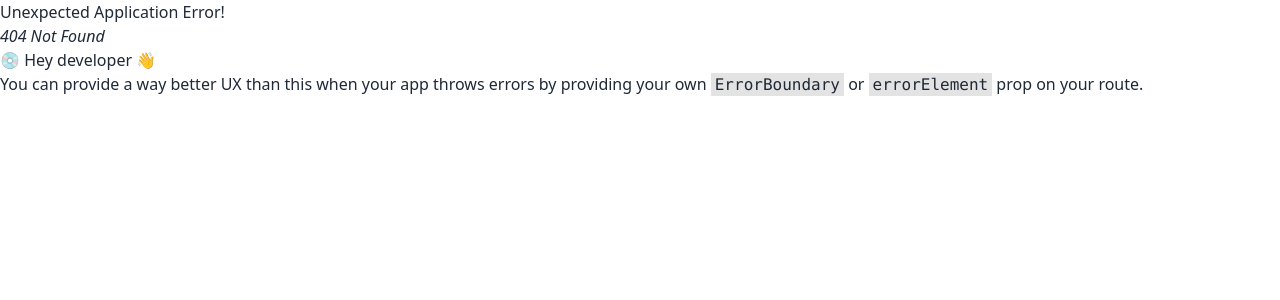
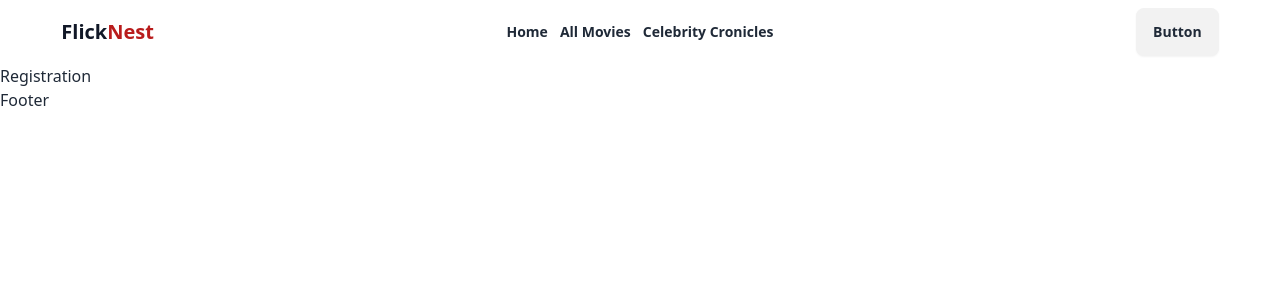
Before and after one commit to Sajnin14/FlickNest, a React (Vite) app: page /auth/register in a window 1280 px wide. Before the commit this address had no page. Shown: the top 300 px of the page. Built offline with nearby package versions, Linux system fonts and the light colour scheme.

Commit message:
routes defined for some pages done, main structure build

```diff
--- /dev/null
+++ b/src/MainPage.jsx
@@ -0,0 +1,16 @@
+import { Outlet } from "react-router-dom";
+import Navbar from "./maincomponents/navbar/Navbar";
+import Footer from "./maincomponents/Footer";
+
+
+const MainPage = () => {
+    return (
+        <div>
+           <Navbar></Navbar>
+           <Outlet></Outlet>
+           <Footer></Footer>
+        </div>
+    );
+};
+
+export default MainPage;
--- /dev/null
+++ b/src/auth/Login.jsx
@@ -0,0 +1,11 @@
+
+
+const Login = () => {
+    return (
+        <div>
+            <h3>Login</h3>
+        </div>
+    );
+};
+
+export default Login;
--- /dev/null
+++ b/src/auth/Registration.jsx
@@ -0,0 +1,10 @@
+
+const Registration = () => {
+    return (
+        <div>
+            <h3>Registration</h3>
+        </div>
+    );
+};
+
+export default Registration;
--- /dev/null
+++ b/src/maincomponents/Footer.jsx
@@ -0,0 +1,11 @@
+
+
+const Footer = () => {
+    return (
+        <div>
+            <h3>Footer</h3>
+        </div>
+    );
+};
+
+export default Footer;
--- /dev/null
+++ b/src/maincomponents/Home.jsx
@@ -0,0 +1,11 @@
+
+
+const Home = () => {
+    return (
+        <div>
+            <h3>Home</h3>
+        </div>
+    );
+};
+
+export default Home;
--- /dev/null
+++ b/src/maincomponents/navbar/Navbar.jsx
@@ -0,0 +1,50 @@
+import { NavLink } from "react-router-dom";
+
+const Navbar = () => {
+    const links = <div className="flex flex-col md:flex-row gap-3">
+        <NavLink to='/'>Home</NavLink>
+        <NavLink to='/allmovies'>All Movies</NavLink>
+        <NavLink to='/'>Celebrity Cronicles</NavLink>
+    </div>
+    return (
+        <div className="w-11/12 mx-auto">
+            <div className="navbar bg-base-100">
+                <div className="navbar-start">
+                    <div className="dropdown">
+                        <div tabIndex={0} role="button" className="btn btn-ghost lg:hidden">
+                            <svg
+                                xmlns="http://www.w3.org/2000/svg"
+                                className="h-5 w-5"
+                                fill="none"
+                                viewBox="0 0 24 24"
+                                stroke="currentColor">
+                                <path
+                                    strokeLinecap="round"
+                                    strokeLinejoin="round"
+                                    strokeWidth="2"
+                                    d="M4 6h16M4 12h8m-8 6h16" />
+                            </svg>
+                        </div>
+                        <ul
+                            tabIndex={0}
+                            className="menu menu-sm dropdown-content bg-base-100 rounded-box z-[1] mt-3 w-52 p-2 shadow">
+                            {links}
+                        </ul>
+                    </div>
+                    {/* btn btn-ghost */}
+                    <a className="text-xl font-bold text-gray-900">Flick<span className="text-red-700">Nest</span></a>
+                </div>
+                <div className="navbar-center hidden lg:flex">
+                    <ul className="menu menu-horizontal px-1 font-semibold">
+                        {links}
+                    </ul>
+                </div>
+                <div className="navbar-end">
+                    <a className="btn">Button</a>
+                </div>
+            </div>
+        </div>
+    );
+};
+
+export default Navbar;
```
Also changed, not shown: src/main.jsx (+20 -1 lines).
